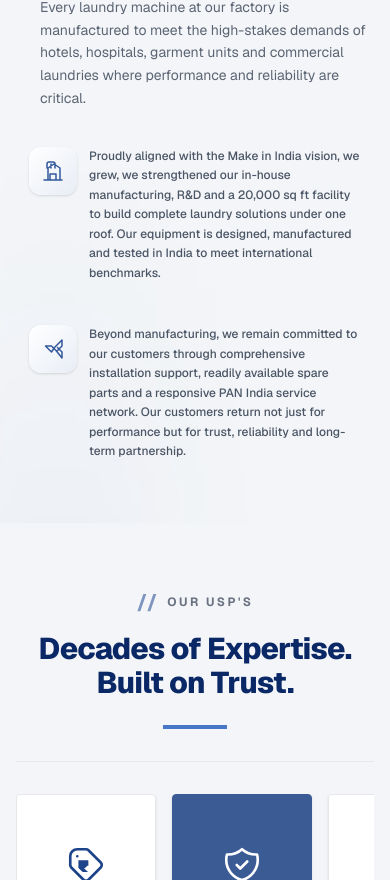
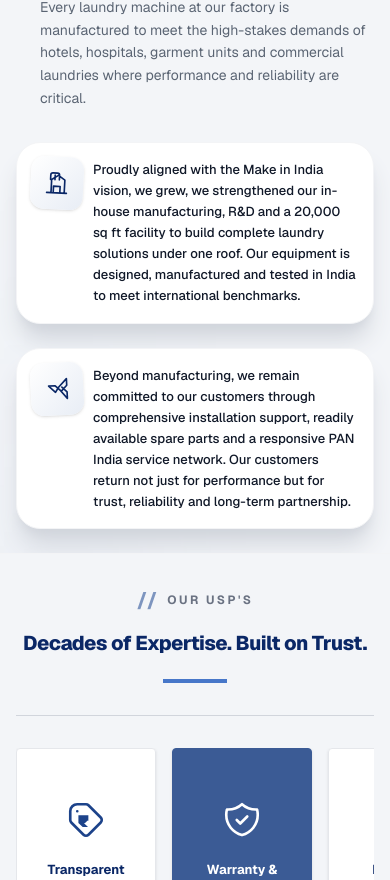
Before and after one commit to Ankita030694/Xcel-, a Next.js app: page / in a window 390 px wide. Shown: the part 1120-2000 px from the top of the page. Built offline with nearby package versions, Linux system fonts and the light colour scheme.

Commit message:
UI enhancements to USP, CTA, and About sections

```diff
--- a/app/page.tsx
+++ b/app/page.tsx
@@ -272,7 +272,7 @@ const HeroCarousel = () => {
 
 const AboutUs = () => {
   return (
-    <section className="bg-[#f3f5f8] w-full pt-12 pb-12 md:pt-14 md:pb-16 relative overflow-hidden">
+    <section className="bg-[#f3f5f8] w-full pt-12 pb-6 md:pt-14 md:pb-8 relative overflow-hidden">
       {/* Decorative background glowing orbs for slickness */}
       <div className="absolute top-0 left-0 w-full h-full overflow-hidden pointer-events-none">
         <div className="absolute -top-[20%] -right-[10%] w-[50%] h-[50%] rounded-full bg-gradient-to-b from-[#0a2766]/5 to-transparent blur-3xl" />
@@ -319,34 +319,34 @@ const AboutUs = () => {
             </div>
 
             {/* Feature Bullets */}
-            <div className="flex flex-col gap-4">
+            <div className="flex flex-col gap-6 lg:gap-4 mt-2 lg:mt-0">
 
               {/* Bullet 1 */}
               <div
-                className="group flex flex-row gap-3 sm:gap-4 md:gap-5 items-start p-3 sm:p-4 md:p-5 rounded-3xl hover:bg-white/60 hover:shadow-xl hover:shadow-[#32589c]/5 transition-all duration-300 border border-transparent hover:border-white cursor-pointer active:scale-[0.98]"
+                className="group flex flex-row gap-3 sm:gap-4 md:gap-5 items-start p-4 sm:p-5 lg:p-3 xl:p-5 rounded-3xl transition-all duration-300 cursor-pointer active:scale-[0.98] border bg-white shadow-xl shadow-gray-300 border-gray-100 lg:bg-transparent lg:shadow-none lg:border-transparent hover:bg-white hover:shadow-xl hover:shadow-[#32589c]/10 hover:border-gray-100"
                 onTouchStart={() => {}}
               >
-                <div className="w-12 h-12 sm:w-14 sm:h-14 md:w-16 md:h-16 rounded-xl sm:rounded-2xl bg-gradient-to-br from-white to-[#e8edf5] shadow-sm flex items-center justify-center shrink-0 transform transition duration-500 ease-out group-hover:scale-110 group-hover:rotate-3 group-hover:shadow-md">
-                  <svg className="w-[50%] h-[50%] text-[#32589c] transition-colors duration-300 group-hover:text-[#0a2766]" fill="none" stroke="currentColor" viewBox="0 0 24 24" strokeWidth="1.5">
+                <div className="w-12 h-12 sm:w-14 sm:h-14 md:w-16 md:h-16 rounded-xl sm:rounded-2xl bg-gradient-to-br from-white to-[#e8edf5] flex items-center justify-center shrink-0 transform transition duration-500 ease-out shadow-sm scale-110 rotate-3 lg:shadow-sm lg:scale-100 lg:rotate-0 group-hover:scale-110 group-hover:rotate-3 group-hover:shadow-md">
+                  <svg className="w-[50%] h-[50%] transition-colors duration-300 text-[#0a2766] lg:text-[#32589c] group-hover:text-[#0a2766]" fill="none" stroke="currentColor" viewBox="0 0 24 24" strokeWidth="1.5">
                     <path strokeLinecap="round" strokeLinejoin="round" d="M19 21V9l-6-4-6 4v12M3 21h18M9 21v-6h6v6M14 9V5a2 2 0 00-2-2H8a2 2 0 00-2 2v4M10 5v4" />
                   </svg>
                 </div>
-                <p className="text-gray-600 font-medium text-xs lg:text-sm leading-relaxed mt-0 transition-colors duration-300 group-hover:text-gray-900">
+                <p className="font-medium text-[13px] sm:text-sm leading-relaxed mt-0 transition-colors duration-300 text-gray-900 lg:text-gray-600 group-hover:text-gray-900">
                   Proudly aligned with the Make in India vision, we grew, we strengthened our in-house manufacturing, R&D and a 20,000 sq ft facility to build complete laundry solutions under one roof. Our equipment is designed, manufactured and tested in India to meet international benchmarks.
                 </p>
               </div>
 
               {/* Bullet 2 */}
               <div
-                className="group flex flex-row gap-3 sm:gap-4 md:gap-5 items-start p-3 sm:p-4 md:p-5 rounded-3xl hover:bg-white/60 hover:shadow-xl hover:shadow-[#32589c]/5 transition-all duration-300 border border-transparent hover:border-white cursor-pointer active:scale-[0.98]"
+                className="group flex flex-row gap-3 sm:gap-4 md:gap-5 items-start p-4 sm:p-5 lg:p-3 xl:p-5 rounded-3xl transition-all duration-300 cursor-pointer active:scale-[0.98] border bg-white shadow-xl shadow-gray-300 border-gray-100 lg:bg-transparent lg:shadow-none lg:border-transparent hover:bg-white hover:shadow-xl hover:shadow-[#32589c]/10 hover:border-gray-100"
                 onTouchStart={() => {}}
               >
-                <div className="w-12 h-12 sm:w-14 sm:h-14 md:w-16 md:h-16 rounded-xl sm:rounded-2xl bg-gradient-to-br from-white to-[#e8edf5] shadow-sm flex items-center justify-center shrink-0 transform transition duration-500 ease-out group-hover:scale-110 group-hover:-rotate-3 group-hover:shadow-md">
-                  <svg className="w-[50%] h-[50%] text-[#32589c] transition-colors duration-300 group-hover:text-[#0a2766]" fill="none" stroke="currentColor" viewBox="0 0 24 24" strokeWidth="1.5">
+                <div className="w-12 h-12 sm:w-14 sm:h-14 md:w-16 md:h-16 rounded-xl sm:rounded-2xl bg-gradient-to-br from-white to-[#e8edf5] flex items-center justify-center shrink-0 transform transition duration-500 ease-out shadow-sm scale-110 -rotate-3 lg:shadow-sm lg:scale-100 lg:rotate-0 group-hover:scale-110 group-hover:-rotate-3 group-hover:shadow-md">
+                  <svg className="w-[50%] h-[50%] transition-colors duration-300 text-[#0a2766] lg:text-[#32589c] group-hover:text-[#0a2766]" fill="none" stroke="currentColor" viewBox="0 0 24 24" strokeWidth="1.5">
                     <path strokeLinecap="round" strokeLinejoin="round" d="M13.5 10.5L21 3v6l-4.5 4.5m-3-3L10.5 15l-6-6h6l4.5 4.5m0 0L21 21v-6l-4.5-4.5" />
                   </svg>
                 </div>
-                <p className="text-gray-600 font-medium text-xs lg:text-sm leading-relaxed mt-0 transition-colors duration-300 group-hover:text-gray-900">
+                <p className="font-medium text-[13px] sm:text-sm leading-relaxed mt-0 transition-colors duration-300 text-gray-900 lg:text-gray-600 group-hover:text-gray-900">
                   Beyond manufacturing, we remain committed to our customers through comprehensive installation support, readily available spare parts and a responsive PAN India service network. Our customers return not just for performance but for trust, reliability and long-term partnership.
                 </p>
               </div>
@@ -421,19 +421,18 @@ const whyChooseUsData = [
 
 const WhyChooseUs = () => {
   return (
-    <section className="bg-[#f3f5f8] w-full pt-16 lg:pt-24 pb-8 lg:pb-12 relative border-t border-gray-100 flex items-center overflow-hidden">
+    <section className="bg-[#f3f5f8] w-full pt-8 lg:pt-12 pb-8 lg:pb-12 relative border-t border-gray-100 flex items-center overflow-hidden">
       <div className="max-w-[1600px] mx-auto px-4 sm:px-6 lg:px-8 w-full">
         <div className="flex flex-col xl:flex-row gap-8 lg:gap-12 items-center xl:items-stretch">
 
           {/* Left Title Area */}
-          <div className="flex flex-col justify-center w-full xl:w-[25%] shrink-0 text-center xl:text-left pr-0 xl:pr-6 border-b xl:border-b-0 xl:border-r border-gray-200 pb-8 xl:pb-0">
+          <div className="flex flex-col justify-center w-full xl:w-[25%] shrink-0 text-center xl:text-left pr-0 xl:pr-6 border-b xl:border-b-0 xl:border-r border-gray-300 pb-8 xl:pb-0">
             <div className="flex items-center justify-center xl:justify-start gap-2 mb-4">
               <span className="text-[#32589c] font-bold text-xl md:text-2xl tracking-widest animate-pulse">{"//"}</span>
               <span className="text-gray-500 font-bold text-xs md:text-sm tracking-[0.2em] uppercase">Our USP's</span>
             </div>
-            <h2 className="font-extrabold text-3xl md:text-4xl lg:text-5xl leading-[1.15] text-[#0a2766] tracking-tight">
-              Decades of<br className="hidden xl:block" /> Expertise.<br className="hidden xl:block" />
-              <span className="text-[#0a2766]"> Built on Trust.</span>
+            <h2 className="font-extrabold mt-[2px] text-xl md:text-2xl lg:text-3xl leading-[1.15] text-[#0a2766] tracking-tight">
+              Decades of Expertise. <span className="text-[#0a2766]">Built on Trust.</span>
             </h2>
             <div className="w-16 h-1 bg-[#4777c9] mt-6 mx-auto xl:mx-0"></div>
           </div>
@@ -455,11 +454,11 @@ const WhyChooseUs = () => {
               const backLineColor = isOdd ? "bg-white/50" : "bg-[#517ec7]";
 
               return (
-                <div key={index} className="group shrink-0 snap-start w-[140px] sm:w-[170px] lg:w-[190px] xl:w-[185px] 2xl:w-[200px] h-[220px] lg:h-[250px] [perspective:1000px] cursor-pointer" onTouchStart={() => {}}>
-                  <div className="relative w-full h-full transition-transform duration-700 [transform-style:preserve-3d] group-hover:[transform:rotateY(180deg)] shadow-sm hover:shadow-xl rounded-sm">
+                <div key={index} className="group shrink-0 snap-start w-[140px] sm:w-[170px] lg:w-[190px] xl:w-[185px] 2xl:w-[200px] h-[220px] lg:h-[250px] cursor-pointer" onTouchStart={() => {}}>
+                  <div className="relative w-full h-full shadow-sm hover:shadow-xl rounded-sm transition-shadow duration-500">
 
                     {/* Front Face */}
-                    <div className={`absolute inset-0 w-full h-full [backface-visibility:hidden] flex flex-col items-center justify-center text-center p-3 rounded-sm ${frontClasses}`}>
+                    <div className={`absolute inset-0 w-full h-full flex flex-col items-center justify-center text-center p-3 rounded-sm transition-opacity duration-700 ease-in-out opacity-100 group-hover:opacity-0 ${frontClasses}`}>
                       <div className={`mb-5 ${frontIconColor}`}>
                         {item.icon}
                       </div>
@@ -470,7 +469,7 @@ const WhyChooseUs = () => {
                     </div>
 
                     {/* Back Face */}
-                    <div className={`absolute inset-0 w-full h-full [backface-visibility:hidden] [transform:rotateY(180deg)] flex flex-col items-center justify-center text-center p-3 sm:p-4 rounded-sm ${backClasses}`}>
+                    <div className={`absolute inset-0 w-full h-full flex flex-col items-center justify-center text-center p-3 sm:p-4 rounded-sm transition-opacity duration-700 ease-in-out opacity-0 group-hover:opacity-100 ${backClasses}`}>
                       <div className={`mb-3 scale-75 lg:scale-90 opacity-90 ${backIconColor}`}>
                         {item.icon}
                       </div>
@@ -607,12 +606,12 @@ const ProjectsGallery = () => {
 
 const CTABanner = () => {
   return (
-    <section className="w-full bg-[#32589c] relative shadow-[0px_4px_29.8px_0px_#385d9f] py-4 lg:py-5 mt-4">
+    <section className="w-full bg-[#32589c] relative shadow-[0_0_40px_10px_#b1c6e9] py-4 lg:py-5 mt-4 z-10">
       <div className="max-w-[1550px] mx-auto px-4 sm:px-6 lg:px-8">
         <div className="flex flex-col lg:flex-row items-center justify-between gap-4 lg:gap-6">
           {/* Left Content */}
-          <div className="flex flex-col gap-1 text-center lg:text-left text-white max-w-4xl lg:pl-6">
-            <h2 className="font-bold text-[20px] sm:text-[24px] lg:text-[28px] xl:text-[32px] leading-[1.2] tracking-tight">
+          <div className="flex flex-col gap-1 text-center lg:text-left text-white w-full lg:pl-6">
+            <h2 className="font-bold text-[20px] sm:text-[24px] lg:text-[26px] xl:text-[30px] leading-[1.2] tracking-tight lg:whitespace-nowrap">
               Performance Without Compromise. Support Without Limits.
             </h2>
             <p className="font-normal text-[14px] sm:text-[15px] lg:text-[16px] xl:text-[18px] leading-snug text-white/90">
@@ -771,8 +770,8 @@ const PartsToPower = () => {
             {/* Feature Grid / Mobile Slider */}
             <div className="flex sm:grid overflow-x-auto sm:overflow-visible snap-x snap-mandatory sm:snap-none gap-4 lg:gap-5 sm:grid-cols-2 mb-8 pb-4 sm:pb-0 -mx-4 px-4 sm:mx-0 sm:px-0 [&::-webkit-scrollbar]:hidden [-ms-overflow-style:none] [scrollbar-width:none]">
               {features.map((feature, idx) => (
-                <div key={idx} className="w-[85vw] sm:w-auto shrink-0 snap-center sm:snap-align-none bg-white border border-gray-100 p-5 lg:p-6 rounded-2xl shadow-[0_4px_20px_-4px_rgba(0,0,0,0.05)] hover:shadow-[0_8px_30px_-4px_rgba(0,0,0,0.1)] transition-shadow duration-300 flex flex-col">
-                  <div className="w-11 h-11 bg-[#0a2766] rounded-full flex items-center justify-center text-white mb-4">
+                <div key={idx} className="group w-[85vw] sm:w-auto shrink-0 snap-center sm:snap-align-none bg-white border border-gray-100 p-5 lg:p-6 rounded-2xl shadow-[0_4px_20px_-4px_rgba(0,0,0,0.05)] hover:shadow-[0_12px_30px_-4px_rgba(0,0,0,0.12)] hover:border-[#32589c]/20 hover:-translate-y-1.5 transition-all duration-300 flex flex-col cursor-pointer">
+                  <div className="w-11 h-11 bg-[#0a2766] rounded-full flex items-center justify-center text-white mb-4 transition-all duration-300 group-hover:scale-110 group-hover:bg-[#32589c] group-hover:shadow-md">
                     {feature.icon}
                   </div>
                   <h3 className="font-bold text-[#0a2766] text-[16px] mb-1.5">
@@ -792,8 +791,7 @@ const PartsToPower = () => {
               </div>
               <div>
                 <p className="text-gray-600 text-[13px] sm:text-[14px] leading-snug">
-                  Great performance doesn't begin at the finish line.<br className="hidden sm:block" />
-                  <span className="text-[#32589c] font-semibold">It starts with every component inside.</span>
+                  Great performance doesn't begin at the finish line. <span className="text-[#32589c] font-semibold">It starts with every component inside.</span>
                 </p>
               </div>
             </div>
```
